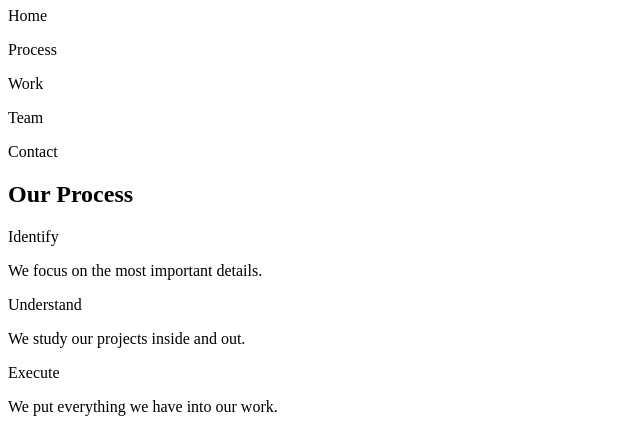
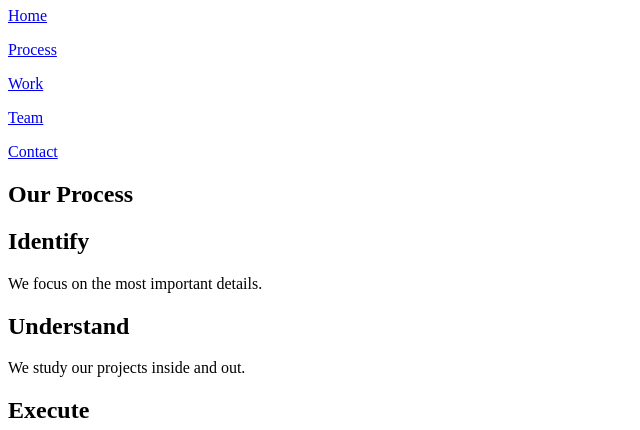
Before and after one commit to jdpagepc/broadway, a plain HTML site: page index.html in a window 1280 px wide. Shown: the part 73-503 px from the top of the page, without its empty margins (0-640 px from the left). Drawn offline with Linux system fonts and the light colour scheme.

Commit message:
Fix a few code errors

```diff
--- a/index.html
+++ b/index.html
@@ -6,27 +6,27 @@
 <body>
 	<div class="header">
 		<h1>Broadway Design</h1>
-		<p>Home</p>
-		<p>Process</p>
-		<p>Work</p>
-		<p>Team</p>
-		<p>Contact</p>
+		<p><a class="btn-nav" href="#">Home</a></p>
+		<p><a class="btn-nav" href="#process">Process</a></p>
+		<p><a class="btn-nav" href="#work">Work</a></p>
+		<p><a class="btn-nav" href="#team">Team</a></p>
+		<p><a class="btn-nav" href="#contact">Contact</a></p>
 	</div>
-	<h2 class="chapter">Our Process</h2>
-	<p class="chapter">Identify</p>
+	<h2 class="chapter" id="process">Our Process</h2>
+	<h2 class="chapter">Identify</h2>
 	<p>We focus on the most important details.</p>
-	<p class="chapter">Understand</p>
+	<h2 class="chapter">Understand</h2>
 	<p>We study our projects inside and out.</p>
-	<p class="chapter">Execute</p>
+	<h2 class="chapter">Execute</h2>
 	<p>We put everything we have into our work.</p>
 	<div class="header">
 		<h2>Designed in New York</h2>
 	</div>
-	<h2 class="chapter">Portfolio</h2>
+	<h2 class="chapter" id="work">Portfolio</h2>
 	<p>Coming Soon</p>
-	<h2 class="chapter">Team</h2>
+	<h2 class="chapter" id="team">Team</h2>
 	<p>We're Hiring!</p>
-	<h2 class="chapter">Contact</h2>
+	<h2 class="chapter" id="contact">Contact</h2>
 	<p>Phone: (555)-555-5555</p>
 	<p>E-mail: test@example.com</p>
 	<p>Twitter: @test</p>
```
